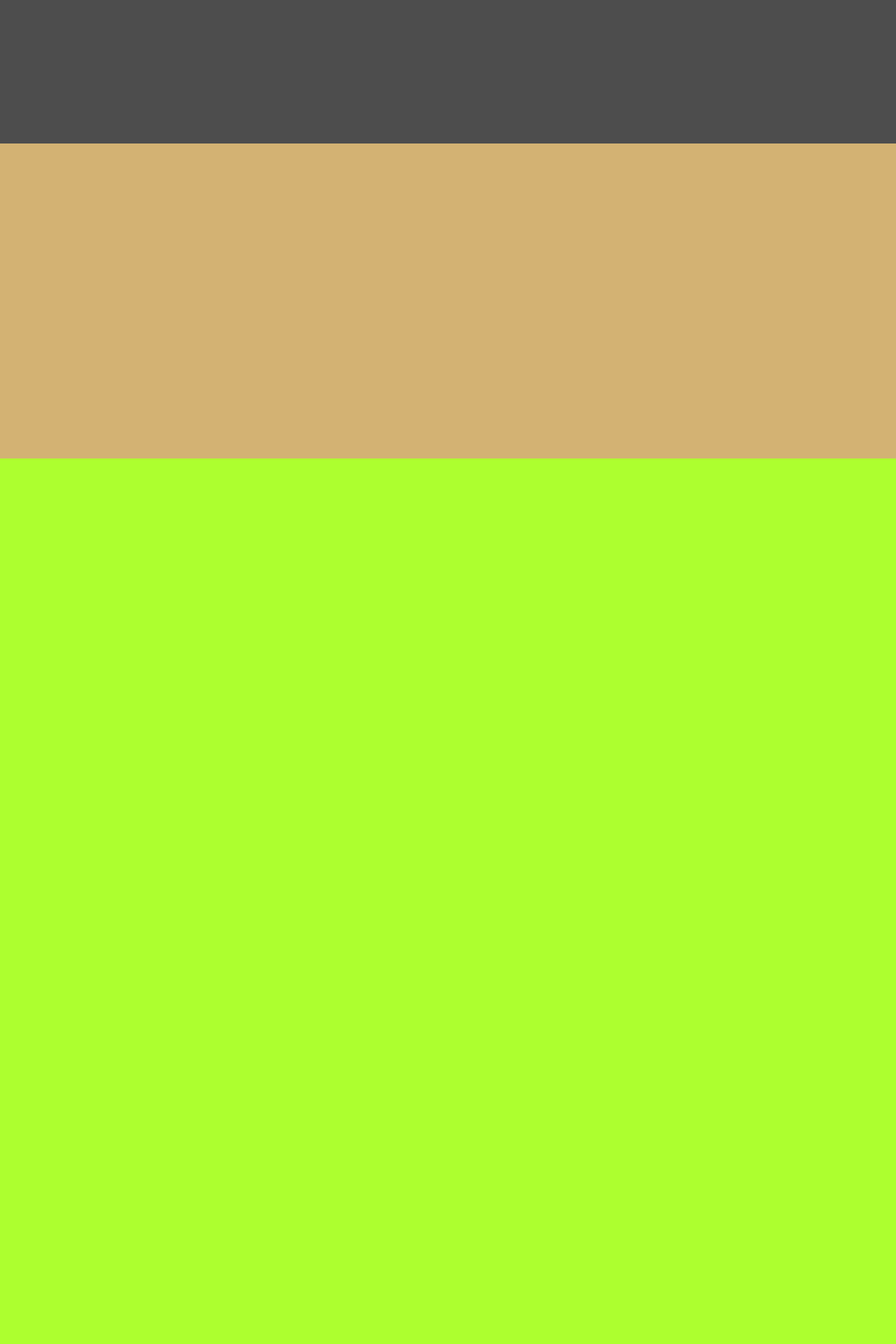
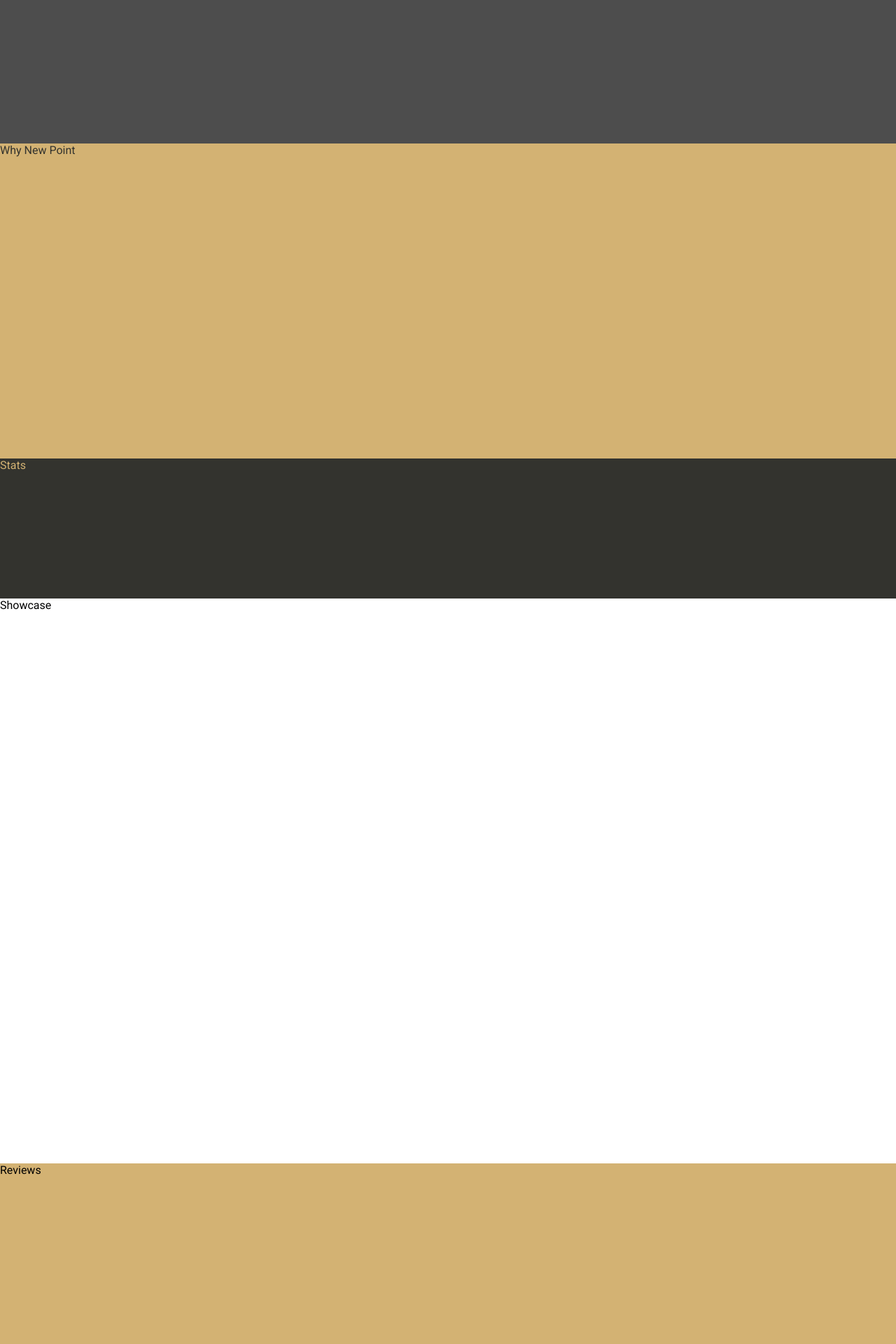
Before and after one commit to bjded/newpointroofing, a PHP site: page / in a window 1280 px wide. Shown: the part 1480-3400 px from the top of the page at 70% size. Run offline with PHP 8.4, Linux system fonts and the light colour scheme.

Commit message:
quick session, new sections

```diff
--- a/index.html
+++ b/index.html
@@ -53,8 +53,13 @@
             </div>
             <ul>
                 <li>
+                    <a href="#" title="Services" class="active"
+                        ><i class="fa-solid fa-house-chimney"></i>Home</a
+                    >
+                </li>
+                <li>
                     <a href="#services" title="Services" class="active"
-                        ><i class="fa-solid fa-house-chimney"></i>Services</a
+                        ><i class="fa-solid fa-hammer"></i>Services</a
                     >
                 </li>
                 <li>
@@ -63,12 +68,12 @@
                     >
                 </li>
                 <li>
-                    <a href="#" title="Showcase"
+                    <a href="#showcase" title="Showcase"
                         ><i class="fa-solid fa-photo-film"></i>Showcase</a
                     >
                 </li>
                 <li>
-                    <a href="#" title="Contact Us"
+                    <a href="#contact" title="Contact Us"
                         ><i class="fa-solid fa-paper-plane"></i>Contact Us</a
                     >
                 </li>
@@ -80,9 +85,9 @@
         <!-- Call to Action -->
         <section id="cta">
             <div class="row">
-                <h2 data-aos="fade-in" data-aos-duration="750">
+                <h1 data-aos="fade-in" data-aos-duration="750">
                     Elevate Your Home with Luxury
-                </h2>
+                </h1>
                 <h3 data-aos="fade-in" data-aos-duration="750">
                     A New Point of View for Your Home&apos;s Roof
                 </h3>
@@ -97,11 +102,19 @@
             </div>
         </section>
 
-        <section id="services"></section>
+        <section id="services">Services</section>
 
-        <section id="why-new-point"></section>
+        <section id="why-new-point">Why New Point</section>
 
-        <section id="spacer"></section>
+        <section id="stats">Stats</section>
+
+        <section id="showcase">Showcase</section>
+
+        <section id="reviews">Reviews</section>
+
+        <section id="contact">Contact</section>
+
+        <section id="footer">Footer</section>
 
         <!-- JavaScript -->
         <script
--- a/styles/_ded-styles.scss
+++ b/styles/_ded-styles.scss
@@ -8,12 +8,30 @@ $nav-height: 151px;
 $nav-width: 1024px;
 
 // Fonts
-$h1-size: 4rem;
-$h2-size: 3rem;
-$h3-size: 2.5rem;
-$h4-size: 2rem;
-$h5-size: 1.5rem;
-$h6-size: 1rem;
+h1 {
+    font-size: 4rem;
+    font-weight: 700;
+}
+h2 {
+    font-size: 3rem;
+    font-weight: 700;
+}
+h3 {
+    font-size: 2.25rem;
+    font-weight: 700;
+}
+h4 {
+    font-size: 1.5rem;
+    font-weight: 700;
+}
+h5 {
+    font-size: 1.25rem;
+    font-weight: 700;
+}
+h6 {
+    font-size: 1rem;
+    font-weight: 700;
+}
 
 // Reset
 *,
--- a/styles/styles.css
+++ b/styles/styles.css
@@ -193,16 +219,39 @@ nav ul li a i {
   color: hsl(60, 5%, 19%);
 }
 
-#spacer {
-  height: 3000px;
-  background-color: greenyellow;
+#stats {
+  width: 100%;
+  height: 200px; /* placeholder */
+  background-color: hsl(60, 5%, 19%);
+  color: hsl(39, 52%, 64%);
 }
 
-@media (hover) and (prefers-reduced-motion: no-preference) {
-  ul > li {
-    transition: opacity 0.3s ease;
-  }
-  ul:is(:hover, :focus-within) > li:not(:hover, :focus-within) {
-    opacity: 0.25;
-  }
+#showcase {
+  width: 100%;
+  height: 807px; /* placeholder */
+  background-color: #fff;
+}
+
+#reviews {
+  width: 100%;
+  height: 364px; /* placeholder */
+  background-color: hsl(39, 52%, 64%);
+}
+
+#reviews {
+  width: 100%;
+  height: 364px; /* placeholder */
+  background-color: hsl(39, 52%, 64%);
+}
+
+#contact {
+  width: 100%;
+  height: 665px; /* placeholder */
+  background-color: #fff;
+}
+
+#footer {
+  width: 100%;
+  height: 225px;
+  background-color: hsl(60, 5%, 19%);
 }/*# sourceMappingURL=styles.css.map */
--- a/styles/styles.scss
+++ b/styles/styles.scss
@@ -61,7 +61,7 @@ nav {
         justify-content: center;
         align-items: center;
         list-style-type: none;
-        gap: 3rem;
+        gap: 2rem;
         margin-top: 1rem;
         padding: 0.75rem 1rem;
         background-color: darken($color-primary, 2%);
@@ -113,15 +113,15 @@ nav {
     text-align: center;
     color: hsl(0, 0%, 100%);
     h2 {
-        font-size: $h1-size;
-        font-weight: 700;
+        // font-size: $h1-size;
+        // font-weight: 700;
         letter-spacing: 1px;
         text-shadow: 2px 2px 3px $color-overlay;
     }
     h3 {
         margin-top: 0.5rem;
-        font-size: $h4-size;
-        font-weight: 500;
+        // font-size: $h4-size;
+        // font-weight: 500;
         letter-spacing: 1px;
         text-shadow: 2px 2px 3px $color-overlay;
     }
@@ -150,20 +150,57 @@ nav {
     color: $color-primary;
 }
 
-// Spacer
-#spacer {
-    height: 3000px;
-    background-color: greenyellow;
+// Stats
+#stats {
+    width: 100%;
+    height: 200px; /* placeholder */
+    background-color: $color-primary;
+    color: $color-secondary;
 }
 
-ul {
-    @media (hover) and (prefers-reduced-motion: no-preference) {
-        & > li {
-            transition: opacity 0.3s ease;
-        }
+// Showcase
+#showcase {
+    width: 100%;
+    height: 807px; /* placeholder */
+    background-color: #fff;
+}
 
-        &:is(:hover, :focus-within) > li:not(:hover, :focus-within) {
-            opacity: 0.25;
-        }
-    }
+// Client Reviews
+#reviews {
+    width: 100%;
+    height: 364px; /* placeholder */
+    background-color: $color-secondary;
 }
+
+// Reviews
+#reviews {
+    width: 100%;
+    height: 364px; /* placeholder */
+    background-color: $color-secondary;
+}
+
+// Contact
+#contact {
+    width: 100%;
+    height: 665px; /* placeholder */
+    background-color: #fff;
+}
+
+// Footer
+#footer {
+    width: 100%;
+    height: 225px;
+    background-color: $color-primary;
+}
+
+// ul {
+//     @media (hover) and (prefers-reduced-motion: no-preference) {
+//         & > li {
+//             transition: opacity 0.3s ease;
+//         }
+
+//         &:is(:hover, :focus-within) > li:not(:hover, :focus-within) {
+//             opacity: 0.25;
+//         }
+//     }
+// }
```
Also changed, not shown: other parts of styles/styles.css (+31 -5 lines), 1 other file.
